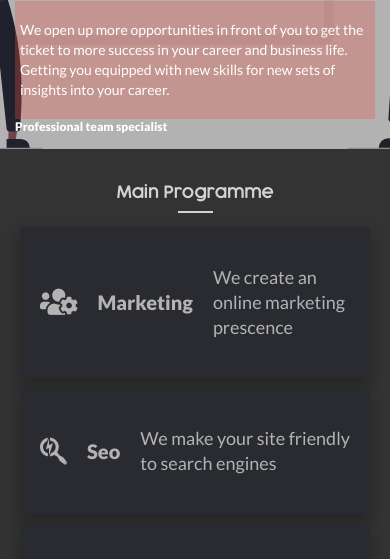
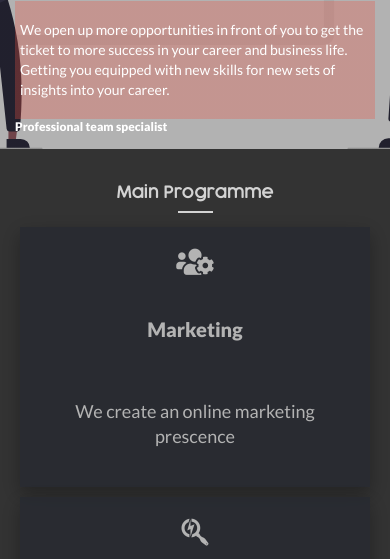
Before and after one commit to Gbengacode/Digital-agency-website, a website with bundled scripts: page index.html in a window 390 px wide. Shown: the part 264-823 px from the top of the page. Built offline with nearby package versions, Linux system fonts and the light colour scheme; files whose address does not match are found by name.

Commit message:
Modify content to fit mobile

```diff
--- a/assets/css/index/smallscreen.css
+++ b/assets/css/index/smallscreen.css
@@ -232,6 +232,8 @@
     box-shadow:
       0 8px 16px 0 rgba(0, 0, 0, 0.2),
       0 6px 20px 0 rgba(0, 0, 0, 0.19);
+    flex-direction: column;
+    justify-content: center;
   }
 
   button > i {
@@ -253,7 +255,7 @@
     font-size: 18px;
     line-height: 25px;
     color: var(--secondary-grey-color);
-    flex-grow: 2;
+    text-align: center;
   }
 
   .programs > a {
```
